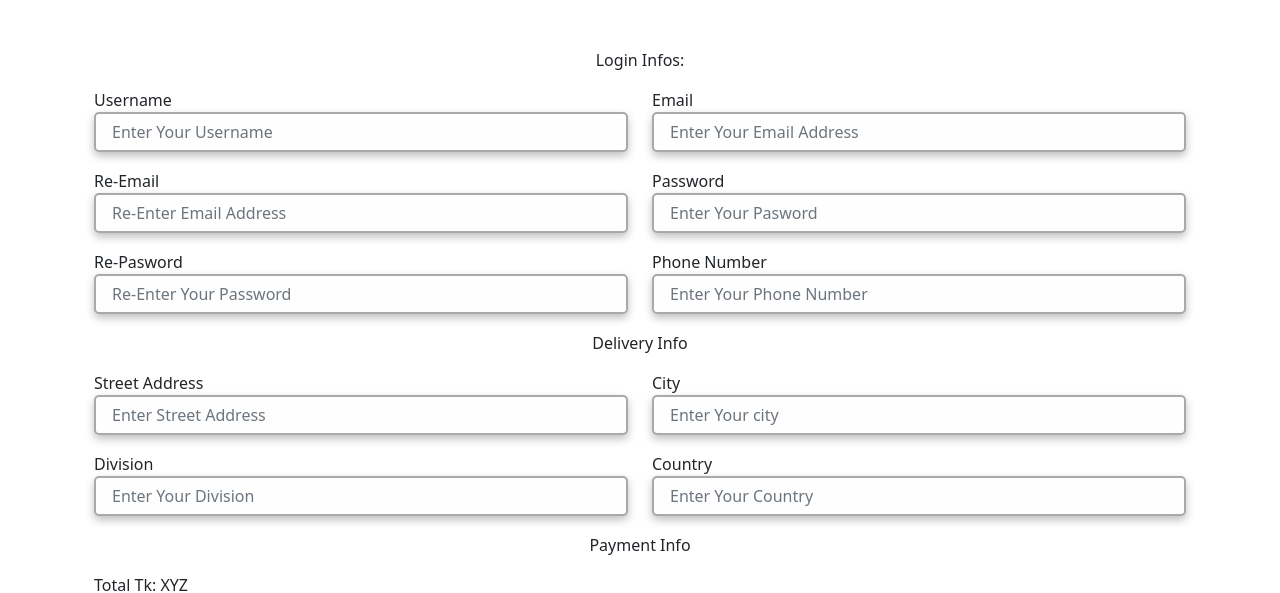
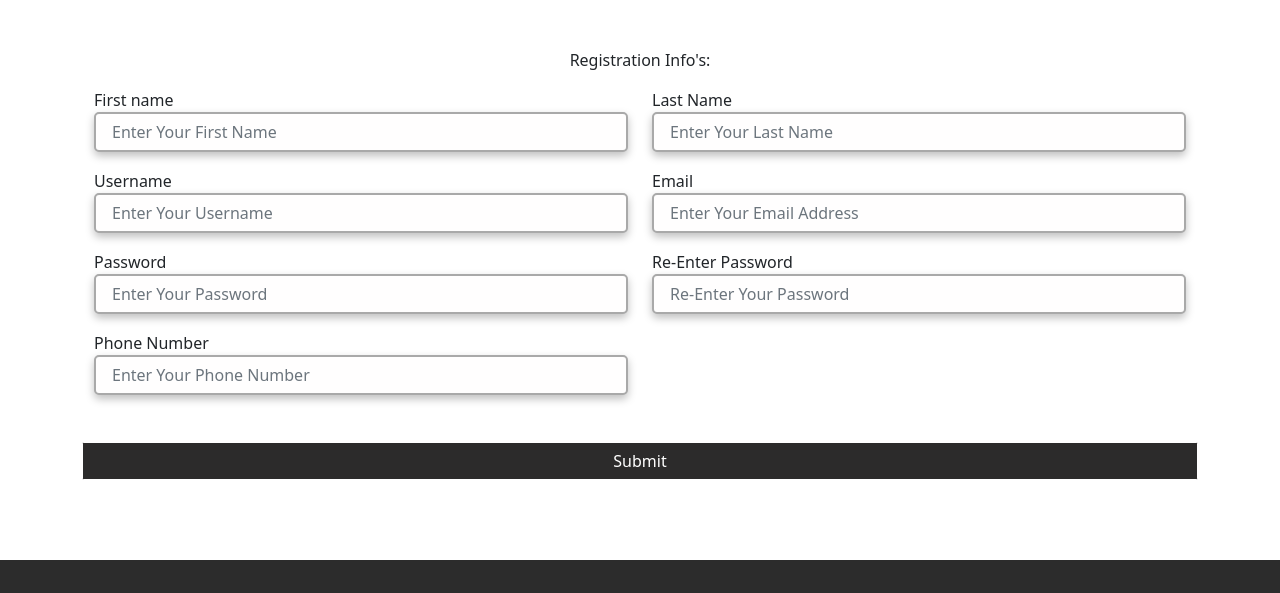
Before and after one commit to shaongitbd/boihut, a Django app: template templates/register.html in a window 1280 px wide. Shown: the part 188-781 px from the top of the page. Run offline with Django 3.2, Linux system fonts and the light colour scheme; the template is opened without the code that fills it, so the values that code supplies are empty; some libraries are stand-ins or nearby versions.

Commit message:
added registration

```diff
--- a/bookstore/views.py
+++ b/bookstore/views.py
@@ -29,7 +29,6 @@ def single_book(request, single_book_slug):
     if single_book_slug is not None:
         book = get_object_or_404(Book,slug=single_book_slug)
 
-
         #releated_categories = get_object_or_404(Category,slug=single_book_slug)
         releated_books = Book.objects.all().filter(category=book.category)[0:5]
 
--- a/templates/base.html
+++ b/templates/base.html
@@ -30,8 +30,7 @@
        <form class="form-inline ">
        <div class="input-group form-container">
            <input class="form-control search-input mr-sm-2 ms-left" name="query" type="query" placeholder="Search" aria-label="Search">
-        <span class="input-group-btn">
-            <button class="custom-search-button btn btn-search"  type="submit"><i class="fas fa-search"></i></button></span>
+            <button class="custom-search-button btn btn-search"  type="submit"><i class="fas fa-search"></i></button>
        </div> </form>
        </div></div>
    </nav>
--- a/templates/register.html
+++ b/templates/register.html
@@ -1,60 +1,42 @@
 {%extends 'base.html'%}
 {%block content%}
-    <form>
+    <form action="/register" method="POST">
+        {%csrf_token%}
   <div class="container" style="margin-top:150px;">
   <div class="row">
-  <p class="register-infos text-center">Login Infos: </p>
+  <p class="register-infos text-center">Registration  Info's:  </p>
+   <div class="form-group col-md-6">
+    <label for="username">First name</label>
+    <input type="text" class="form-control" name="first_name" id="first_name" aria-describedby="FirstNameHelp" placeholder="Enter Your First Name" required>
+  </div>
+<div class="form-group col-md-6">
+    <label for="username">Last Name </label>
+    <input type="text" class="form-control" name="last_name" id="last_name" aria-describedby="LastNameHelp" placeholder="Enter Your Last Name" required>
+  </div>
+
   <div class="form-group col-md-6">
     <label for="username">Username</label>
-    <input type="text" class="form-control" id="username" aria-describedby="usernameHelp" placeholder="Enter Your Username">
+    <input type="text" class="form-control" name="username" id="username" aria-describedby="usernameHelp" placeholder="Enter Your Username" required>
   </div>
     <div class="form-group col-md-6">
     <label for="Email">Email</label>
-    <input type="email" class="form-control" id="Email" aria-describedby="emailHelp" placeholder="Enter Your Email Address">
-  </div>
-       <div class="form-group col-md-6">
-    <label for="Email">Re-Email</label>
-    <input type="email" class="form-control" id="remail" aria-describedby="remailHelp" placeholder="Re-Enter Email Address">
+    <input type="email" class="form-control" name="email" id="email" aria-describedby="emailHelp" placeholder="Enter Your Email Address" required>
   </div>
 
   <div class="form-group col-md-6">
     <label for="password">Password</label>
-    <input type="password" class="form-control" id="password" placeholder="Enter Your Pasword">
+    <input type="password" class="form-control" name="password" id="password" aria-describedby="passwordHelp" placeholder="Enter Your Password" required>
   </div>
  <div class="form-group col-md-6">
-    <label for="password">Re-Pasword</label>
-    <input type="password" class="form-control" id="repassword" placeholder="Re-Enter Your Password">
+    <label for="password">Re-Enter Password</label>
+    <input type="password" class="form-control"  name="confirm_password" id="repassword" placeholder="Re-Enter Your Password" required>
   </div>
  <div class="form-group col-md-6">
     <label for="phone">Phone Number</label>
-    <input type="text" class="form-control" id="phone" placeholder="Enter Your Phone Number">
+    <input type="text" class="form-control" name="phone" id="phone" placeholder="Enter Your Phone Number" required>
   </div>
 
-      <p class="register-infos text-center"> Delivery Info </p>
-  <div class="form-group col-md-6">
-    <label for="street-address">Street Address</label>
-    <input type="text" class="form-control" id="street-address" placeholder="Enter Street Address">
-  </div>
-<div class="form-group col-md-6">
-    <label for="city">City</label>
-    <input type="text" class="form-control" id="city" placeholder="Enter Your city ">
-  </div>
-      <div class="form-group col-md-6">
-    <label for="division">Division</label>
-    <input type="text" class="form-control" id="division" placeholder="Enter Your Division ">
-  </div>
-  <div class="form-group col-md-6">
-    <label for="password">Country</label>
-    <input type="text" class="form-control" id="country" placeholder="Enter Your Country">
-  </div>
- <p class="register-infos text-center"> Payment Info </p>
-  <p id="register-infos"> Total Tk: XYZ </p>
-      <p class="register-infos"> Our Bkash Number: 0184XXXXXXXX</p>
 
-  <div class="form-group col-md-6">
-    <label for="bkash">Bkash Payment </label>
-    <input type="text" class="form-control" id="bkash" placeholder="Your bkash number and Transaction Id">
-  </div>
   <button type="submit" class="btn btn-primary" style="margin-top:30px;">Submit</button>
   </div> </div> </form>
 
```
Also changed, not shown: accounts/models.py (+0 -44 lines), accounts/views.py (+60 -2 lines), boihut/urls.py (+5 -2 lines), templates/login.html (+2 -5 lines), templates/order.html (added, +35 -0 lines), category/views.py (line endings or trailing spaces).
